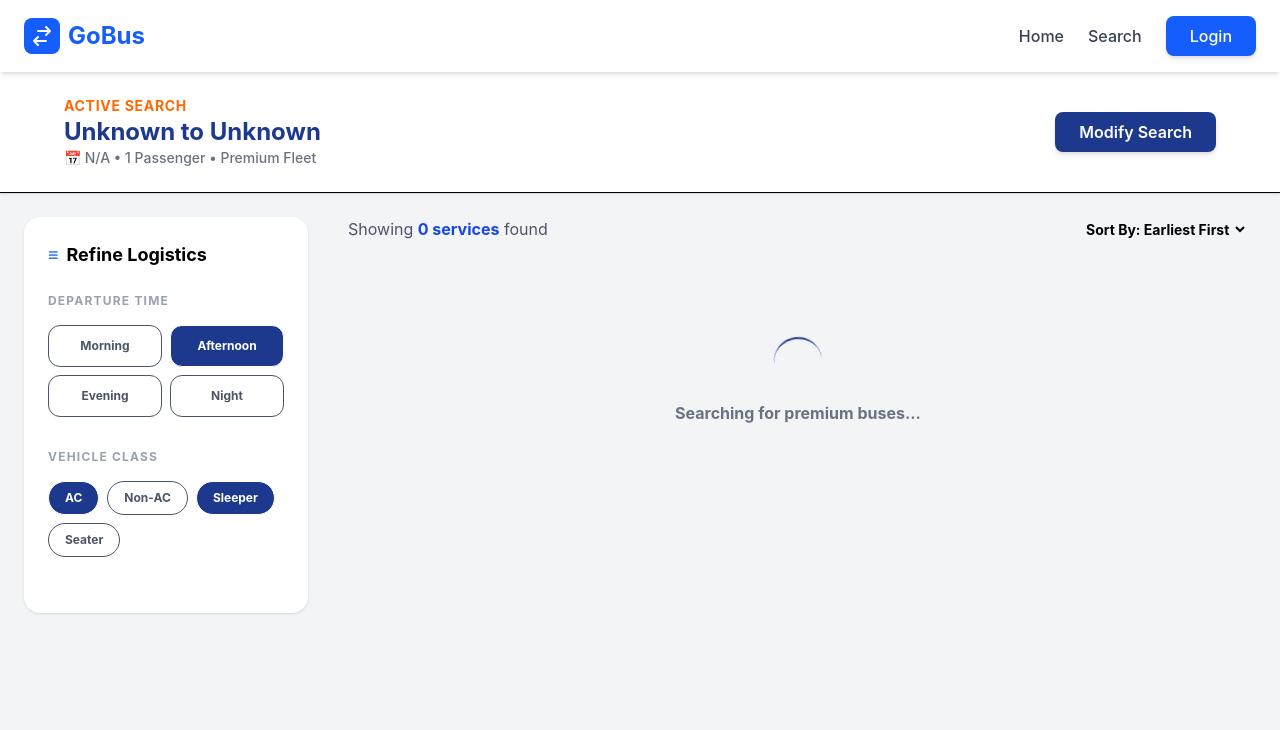
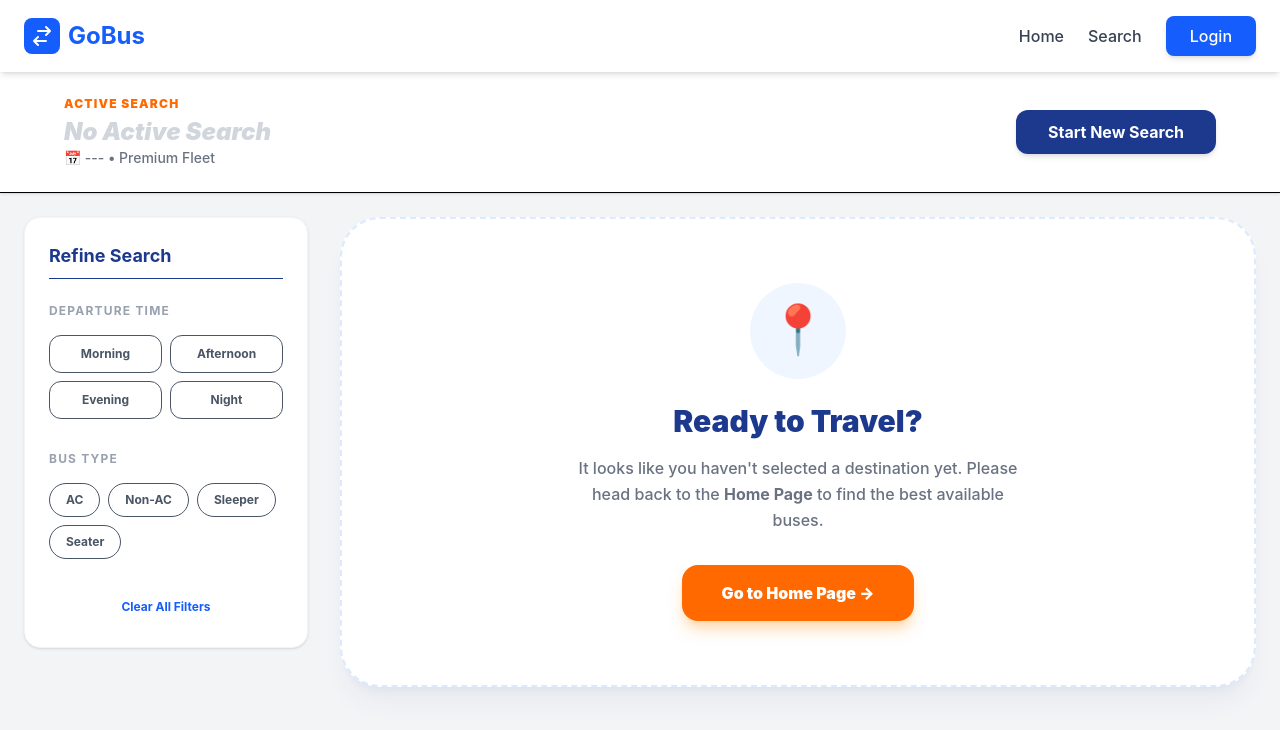
Before and after one commit to phulrepalak/bus_ticket, a React (Vite) app: page /search in a window 1280 px wide. Shown: the top 730 px of the page. Built offline with nearby package versions, Linux system fonts and the light colour scheme.

Commit message:
Refactor SearchResults component to improve state management

```diff
--- a/src/pages/AdminDashboard.jsx
+++ b/src/pages/AdminDashboard.jsx
@@ -207,7 +207,7 @@ export default function AdminDashboard() {
                   {bus.amenities.includes(item) ? "✓ " : "+ "} {item}
                 </button>
               ))}
-          </div>
+            </div>
           </div>
 
           <button
--- a/src/pages/SearchResults.jsx
+++ b/src/pages/SearchResults.jsx
@@ -5,18 +5,22 @@ export default function SearchResults() {
   const location = useLocation();
   const navigate = useNavigate();
   const { from, to, date } = location.state || {};
-  const [buses, setBuses] = useState([]);
+
+  const [allBuses, setAllBuses] = useState([]);
+  const [filteredBuses, setFilteredBuses] = useState([]);
   const [loading, setLoading] = useState(true);
+
+  const [timeFilter, setTimeFilter] = useState("");
+  const [typeFilters, setTypeFilters] = useState([]);
 
   useEffect(() => {
     const fetchBuses = async () => {
       try {
-        // Backend search API call
         const res = await fetch(`http://localhost:5000/api/bus/search?source=${from}&destination=${to}&date=${date}`);
         const data = await res.json();
-
-        // Agar backend error message bhejta hai toh empty array set karein
-        setBuses(Array.isArray(data) ? data : []);
+        const busData = Array.isArray(data) ? data : [];
+        setAllBuses(busData);
+        setFilteredBuses(busData);
       } catch (err) {
         console.error("Error fetching buses");
       } finally {
@@ -24,28 +28,62 @@ export default function SearchResults() {
       }
     };
     if (from && to) fetchBuses();
+    else setLoading(false); // Stop loading if no search data
   }, [from, to, date]);
 
-  // Seat Selection page par bhejane ke liye function
+  useEffect(() => {
+    let result = [...allBuses];
+    if (timeFilter) {
+      result = result.filter((bus) => {
+        const hour = parseInt(bus.departureTime.split(":")[0]);
+        if (timeFilter === "Morning") return hour >= 5 && hour < 12;
+        if (timeFilter === "Afternoon") return hour >= 12 && hour < 17;
+        if (timeFilter === "Evening") return hour >= 17 && hour < 21;
+        if (timeFilter === "Night") return hour >= 21 || hour < 5;
+        return true;
+      });
+    }
+    if (typeFilters.length > 0) {
+      result = result.filter((bus) =>
+        typeFilters.includes(bus.comfortType) || typeFilters.includes(bus.seatType)
+      );
+    }
+    setFilteredBuses(result);
+  }, [timeFilter, typeFilters, allBuses]);
+
+  const toggleTypeFilter = (filter) => {
+    setTypeFilters(prev =>
+      prev.includes(filter) ? prev.filter(t => t !== filter) : [...prev, filter]
+    );
+  };
+
   const handleSelectSeat = (bus) => {
     navigate(`/select-seat/${bus._id}`, { state: { bus, date } });
   };
 
   return (
-    <div className="min-h-screen bg-gray-100 pb-10">
-      {/* Top Header Summary */}
-      <div className="bg-white border-b p-6 shadow-sm">
+    <div className="min-h-screen bg-gray-100 pb-10 text-left">
+      {/* Header Summary */}
+      <div className="bg-white border-b p-6 shadow-sm sticky top-0 z-20">
         <div className="max-w-6xl mx-auto flex flex-col md:flex-row justify-between items-center gap-4">
-          <div>
-            <p className="text-sm text-orange-500 font-bold uppercase tracking-wider">Active Search</p>
-            <h2 className="text-2xl font-bold text-blue-900">{from || "Unknown"} to {to || "Unknown"}</h2>
-            <p className="text-gray-500 text-sm font-medium">📅 {date || "N/A"} • 1 Passenger • Premium Fleet</p>
+          <div className="text-left">
+            <p className="text-xs text-orange-500 font-black uppercase tracking-widest mb-1">Active Search</p>
+            {from && to ? (
+              <div className="flex items-center gap-2">
+                <h2 className="text-2xl font-black text-blue-900 capitalize">{from}</h2>
+                <span className="text-gray-400">→</span>
+                <h2 className="text-2xl font-black text-blue-900 capitalize">{to}</h2>
+              </div>
+            ) : (
+              <h2 className="text-2xl font-black text-gray-300 italic">No Active Search</h2>
+            )}
+            <p className="text-gray-500 text-sm font-medium">📅 {date || "---"} • Premium Fleet</p>
           </div>
           <button
-            onClick={() => navigate("/")}
-            className="bg-blue-900 hover:bg-blue-800 text-white px-6 py-2 rounded-lg font-semibold transition shadow-md"
+            onClick={() => navigate("/", { state: { from, to, date } })}
+            className="bg-blue-900 text-white px-8 py-2.5 rounded-xl font-bold hover:bg-blue-800 transition-all shadow-md"
           >
-            Modify Search
+            {from && to ? "Modify Search" : "Start New Search"}
           </button>
         </div>
       </div>
@@ -53,99 +91,111 @@ export default function SearchResults() {
       <div className="max-w-7xl mx-auto grid grid-cols-1 lg:grid-cols-4 gap-8 p-6">
 
         {/* Left Sidebar Filters */}
-        <div className="lg:col-span-1 bg-white p-6 rounded-2xl shadow-sm h-fit sticky top-24">
-          <h3 className="font-bold text-lg mb-6 flex items-center gap-2">
-            <span className="text-blue-600">≡</span> Refine Logistics
-          </h3>
-
-          <div className="mb-8 text-left">
+        <div className="lg:col-span-1 space-y-6">
+          <div className="bg-white p-6 rounded-2xl shadow-sm sticky top-32 border border-gray-100">
+            <h3 className="font-bold text-lg mb-6 border-b pb-2 text-blue-900">Refine Search</h3>
+            <div className="mb-8">
               <p className="text-xs font-bold text-gray-400 mb-4 uppercase tracking-widest">Departure Time</p>
               <div className="grid grid-cols-2 gap-2">
                 {["Morning", "Afternoon", "Evening", "Night"].map((time) => (
-                <button key={time} className={`p-3 border rounded-xl text-xs font-bold transition-all ${time === 'Afternoon' ? 'bg-blue-900 text-white' : 'text-gray-600 hover:border-blue-900'}`}>{time}</button>
+                  <button key={time} onClick={() => setTimeFilter(timeFilter === time ? "" : time)}
+                    className={`p-2.5 border rounded-xl text-xs font-bold transition-all ${timeFilter === time ? 'bg-blue-900 text-white shadow-lg border-blue-900' : 'bg-white text-gray-600 hover:border-blue-400'}`}
+                  > {time} </button>
                 ))}
               </div>
             </div>
-
-          <div className="mb-8 text-left">
-            <p className="text-xs font-bold text-gray-400 mb-4 uppercase tracking-widest">Vehicle Class</p>
+            <div>
+              <p className="text-xs font-bold text-gray-400 mb-4 uppercase tracking-widest">Bus Type</p>
               <div className="flex flex-wrap gap-2">
                 {["AC", "Non-AC", "Sleeper", "Seater"].map((cls) => (
-                <button key={cls} className={`px-4 py-2 border rounded-full text-xs font-bold transition-all ${cls === 'AC' || cls === 'Sleeper' ? 'bg-blue-900 text-white' : 'text-gray-600 hover:border-blue-900'}`}>{cls}</button>
+                  <button key={cls} onClick={() => toggleTypeFilter(cls)}
+                    className={`px-4 py-2 border rounded-full text-xs font-bold transition-all ${typeFilters.includes(cls) ? 'bg-blue-600 text-white border-blue-600 shadow-md' : 'text-gray-600 hover:border-blue-400'}`}
+                  > {cls} </button>
                 ))}
               </div>
             </div>
-        </div>
-
-        {/* Bus List Section */}
-        <div className="lg:col-span-3 space-y-4">
-          <div className="flex justify-between items-center mb-4 px-2">
-            <p className="text-gray-600">Showing <span className="font-bold text-blue-700">{buses.length} services</span> found</p>
-            <select className="bg-transparent font-bold text-sm outline-none cursor-pointer">
-              <option>Sort By: Earliest First</option>
-              <option>Sort By: Lowest Price</option>
-            </select>
-          </div>
-
-          {loading ? (
-            <div className="text-center py-20">
-               <div className="animate-spin rounded-full h-12 w-12 border-b-2 border-blue-900 mx-auto"></div>
-               <p className="mt-4 font-bold text-gray-500">Searching for premium buses...</p>
-            </div>
-          ) : buses.length > 0 ? (
-            buses.map((bus) => (
-              <div key={bus._id} className="bg-white p-6 rounded-2xl shadow-sm flex flex-col md:flex-row justify-between items-center border hover:border-blue-300 hover:shadow-md transition-all">
-
-                {/* Operator Info */}
-                <div className="flex gap-4 items-start w-full md:w-1/3">
-                  <div className="bg-blue-100 p-3 rounded-xl text-blue-600 font-bold text-xl">🚌</div>
-                  <div className="text-left">
-                    <h4 className="font-bold text-lg text-blue-900 leading-tight">{bus.busName}</h4>
-                    <p className="text-xs text-gray-400 font-bold uppercase mt-1">{bus.busNumber}</p>
-                    <div className="mt-2 flex items-center gap-1">
-                       <span className="bg-green-600 text-white text-[10px] px-2 py-0.5 rounded font-bold">★ 4.8</span>
-                    </div>
+            <button onClick={() => {setTimeFilter(""); setTypeFilters([]);}} className="mt-8 w-full py-2 text-xs text-blue-600 font-bold hover:bg-blue-50 rounded-lg transition-all">Clear All Filters</button>
           </div>
         </div>
 
-                {/* Route Info */}
-                <div className="flex items-center gap-6 w-full md:w-1/3 justify-center py-6 md:py-0">
+        {/* Main Content */}
+        <div className="lg:col-span-3 space-y-5">
+          {!from || !to ? (
+            /* PROFESSIONAL INITIAL STATE - REDIRECT TO HOME */
+            <div className="bg-white p-16 rounded-[40px] text-center border-2 border-dashed border-blue-100 shadow-xl shadow-blue-900/5">
+              <div className="w-24 h-24 bg-blue-50 rounded-full flex items-center justify-center mx-auto mb-6">
+                <span className="text-5xl animate-bounce">📍</span>
+              </div>
+              <h3 className="text-3xl font-black text-blue-900 mb-4">Ready to Travel?</h3>
+              <p className="text-gray-500 max-w-md mx-auto font-medium leading-relaxed mb-8">
+                It looks like you haven't selected a destination yet. Please head back to the <b>Home Page</b> to find the best available buses.
+              </p>
+              <button onClick={() => navigate("/")} className="bg-orange-500 hover:bg-orange-600 text-white px-10 py-4 rounded-2xl font-black shadow-lg shadow-orange-200 transition-all active:scale-95 mx-auto flex items-center gap-2">
+                Go to Home Page →
+              </button>
+            </div>
+          ) : loading ? (
+            /* PROFESSIONAL SKELETON LOADER */
+            <div className="space-y-4">
+                {[1, 2, 3].map((i) => (
+                <div key={i} className="bg-white p-8 rounded-2xl border border-gray-100 animate-pulse h-32"></div>
+                ))}
+            </div>
+          ) : filteredBuses.length > 0 ? (
+            filteredBuses.map((bus) => (
+              <div key={bus._id} className="bg-white rounded-3xl shadow-sm border border-gray-100 overflow-hidden hover:border-blue-300 hover:shadow-xl hover:shadow-blue-900/5 transition-all duration-300 group">
+                <div className="p-6 flex flex-col md:flex-row justify-between items-center gap-6">
+                  <div className="w-full md:w-1/4 text-left">
+                    <h4 className="font-black text-xl text-blue-900 mb-1 group-hover:text-blue-600 transition-colors">{bus.busName}</h4>
+                    <div className="flex flex-wrap gap-2 mt-2">
+                        <span className="text-[10px] bg-blue-50 px-2 py-1 rounded-md font-black text-blue-600 uppercase tracking-tighter">{bus.comfortType}</span>
+                        <span className="text-[10px] bg-orange-50 px-2 py-1 rounded-md font-black text-orange-600 uppercase tracking-tighter">{bus.seatType}</span>
+                    </div>
+                    <p className="text-[10px] text-gray-400 font-bold mt-3 tracking-widest">{bus.busNumber}</p>
+                  </div>
+                  <div className="flex items-center justify-between flex-1 px-8 w-full bg-gray-50/50 py-4 rounded-2xl border border-dashed border-gray-100">
                     <div className="text-center">
-                    <p className="text-xl font-black text-gray-800">{bus.departureTime}</p>
-                    <p className="text-[10px] text-gray-400 font-bold uppercase truncate w-20">{bus.source}</p>
+                      <p className="text-2xl font-black text-gray-800">{bus.departureTime}</p>
+                      <p className="text-[10px] text-gray-400 font-black uppercase">{bus.source}</p>
                     </div>
-
-                  <div className="flex flex-col items-center flex-1 max-w-[100px]">
-                    <p className="text-[10px] font-bold text-gray-400 mb-1">DIRECT</p>
+                    <div className="flex-1 flex flex-col items-center px-4">
+                      <span className="text-[9px] font-black text-blue-500 uppercase mb-1">Direct</span>
                       <div className="w-full h-[2px] bg-gray-200 relative">
-                      <div className="absolute top-[-3px] left-1/2 -translate-x-1/2 w-2 h-2 bg-blue-600 rounded-full"></div>
+                        <div className="absolute w-2 h-2 bg-blue-500 rounded-full top-[-3px] left-1/2 -translate-x-1/2 shadow-sm"></div>
                       </div>
                     </div>
-
                     <div className="text-center">
-                    <p className="text-xl font-black text-gray-800">{bus.arrivalTime}</p>
-                    <p className="text-[10px] text-gray-400 font-bold uppercase truncate w-20">{bus.destination}</p>
+                      <p className="text-2xl font-black text-gray-800">{bus.arrivalTime}</p>
+                      <p className="text-[10px] text-gray-400 font-black uppercase">{bus.destination}</p>
                     </div>
                   </div>
-
-                {/* Price & Action */}
-                <div className="text-right w-full md:w-1/4 border-t md:border-t-0 pt-4 md:pt-0">
-                  <p className="text-xs font-bold text-gray-400">Starting from</p>
-                  <p className="text-2xl font-black text-blue-900">₹{bus.price.toLocaleString('en-IN')}</p>
-                  <button
-                    onClick={() => handleSelectSeat(bus)}
-                    className="mt-3 bg-orange-500 hover:bg-orange-600 text-white w-full py-2.5 rounded-xl font-bold transition-all shadow-lg active:scale-95"
-                  >
-                    Select Seat
-                  </button>
+                  <div className="w-full md:w-1/4 text-right md:border-l md:pl-8 border-gray-100">
+                    <p className="text-3xl font-black text-blue-900">₹{bus.price}</p>
+                    <p className="text-[11px] font-black text-green-600 mb-4 bg-green-50 inline-block px-2 py-0.5 rounded-md mt-1">{bus.availableSeats} Seats Left</p>
+                    <button onClick={() => handleSelectSeat(bus)} className="w-full bg-orange-500 text-white py-3.5 rounded-2xl font-black hover:bg-orange-600 shadow-lg shadow-orange-200 transition-all active:scale-95">Select Seat</button>
+                  </div>
+                </div>
+                <div className="bg-gray-50/80 px-6 py-3 border-t flex flex-wrap gap-5 items-center">
+                   <p className="text-[10px] font-black text-gray-400 uppercase tracking-widest">Premium Amenities:</p>
+                   {bus.amenities?.map((item, idx) => (
+                     <span key={idx} className="text-[10px] font-black text-gray-500 flex items-center gap-1.5 bg-white px-3 py-1 rounded-full border border-gray-100">
+                       <span className="text-blue-500">✦</span> {item}
+                     </span>
+                   ))}
                 </div>
               </div>
             ))
           ) : (
-            <div className="bg-white p-16 rounded-3xl text-center shadow-sm border border-dashed border-gray-300">
-              <div className="text-5xl mb-4">🔍</div>
-              <h3 className="text-xl font-bold text-gray-800">No Buses Found</h3>
-              <p className="text-gray-500 mt-2">Try changing the date or cities for more options.</p>
+            <div className="bg-white p-20 rounded-[40px] text-center border-2 border-dashed border-gray-200 shadow-inner">
+              <div className="text-7xl mb-6"></div>
+              <h3 className="text-2xl font-black text-blue-900 mb-3"> No Buses Found</h3>
+              <p className="text-gray-500 max-w-sm mx-auto font-medium leading-relaxed">
+                We couldn't find any services matching your filters for <span className="text-blue-600 font-bold">{from} to {to}</span>.
+              </p>
+              <div className="mt-8 flex justify-center gap-4">
+                <button onClick={() => navigate("/", { state: { from, to, date } })} className="bg-blue-900 text-white px-8 py-3 rounded-2xl font-black shadow-lg">Modify Search</button>
+                <button onClick={() => {setTimeFilter(""); setTypeFilters([]);}} className="bg-gray-100 text-gray-600 px-8 py-3 rounded-2xl font-black">Reset Filters</button>
+              </div>
             </div>
           )}
         </div>
```
Lines whose indentation alone changed are shown as unchanged.
